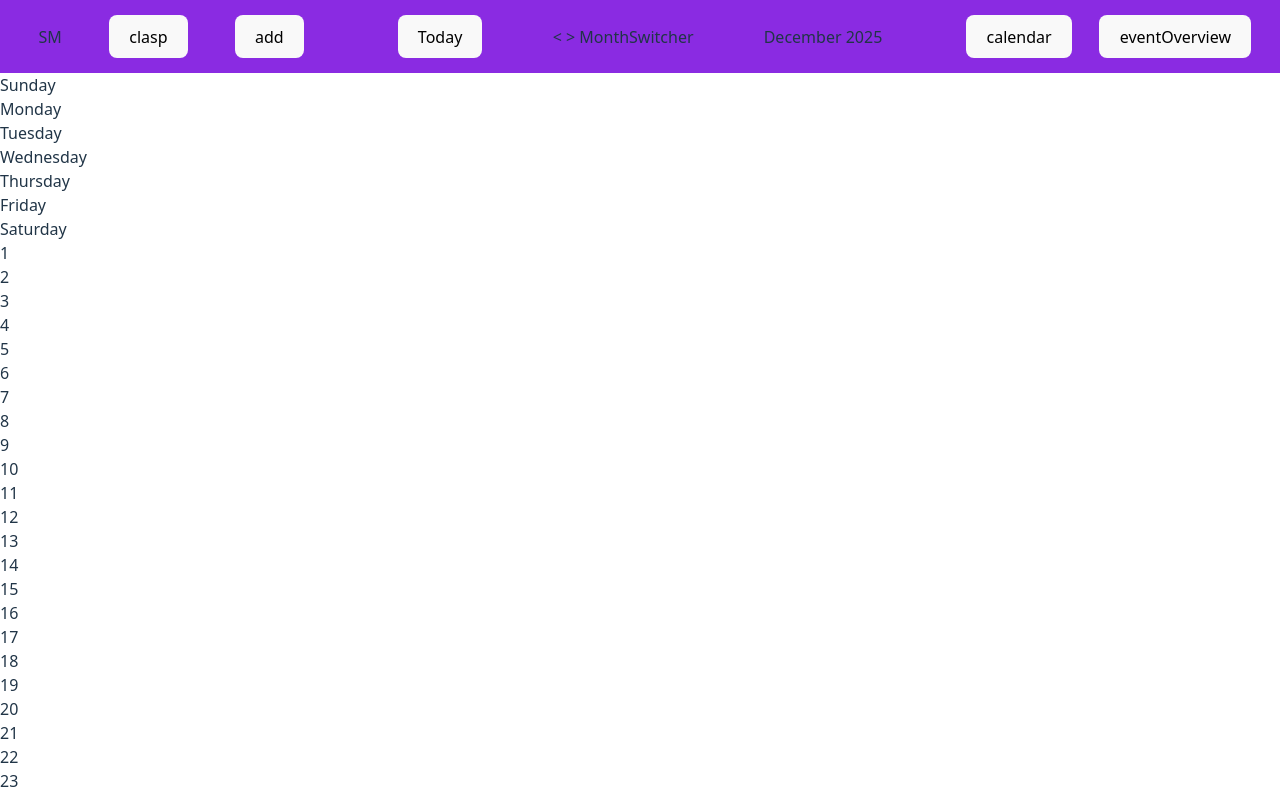
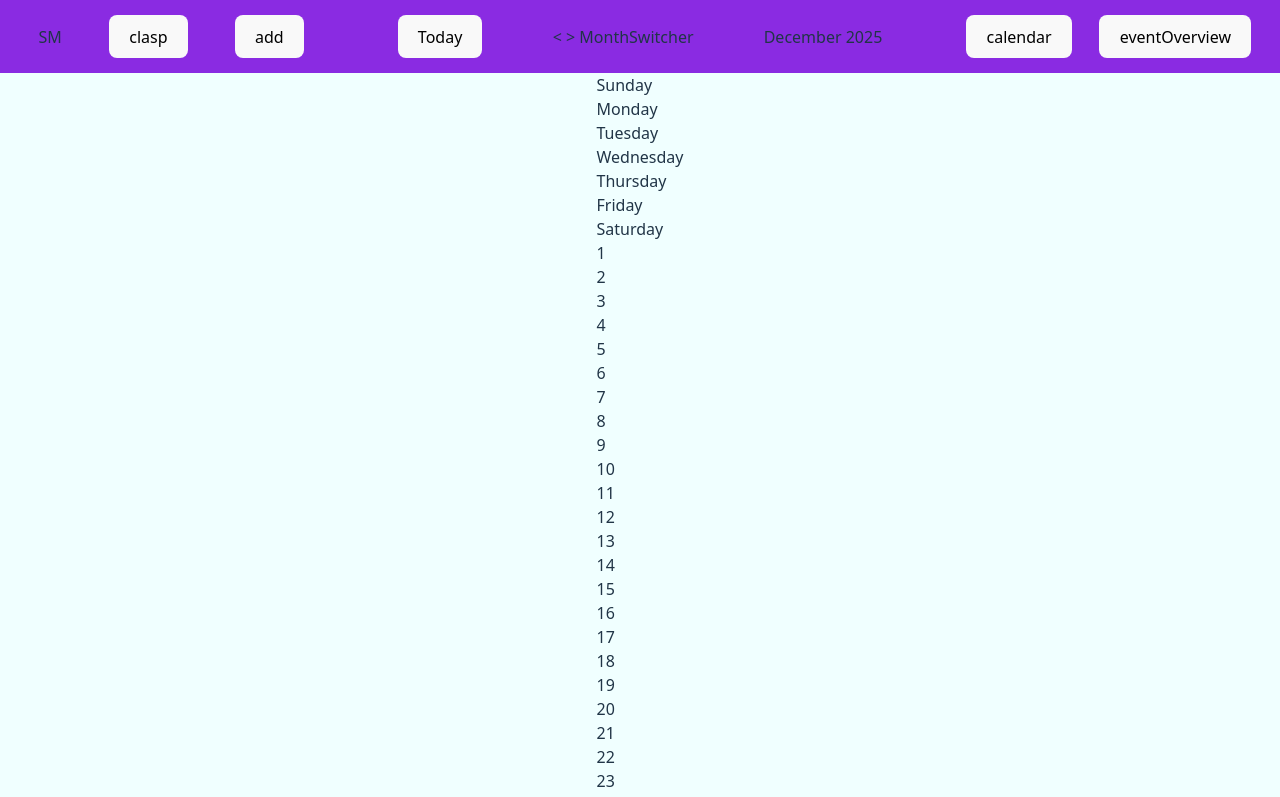
Before and after one commit to smei08/CalendarPlanner, a React (Vite) app: page / in a window 1280 px wide. Shown: the top 797 px of the page. Built offline with nearby package versions, Linux system fonts and the light colour scheme.

Commit message:
simple styling added to applayout

```diff
--- a/src/layouts/AppLayout.jsx
+++ b/src/layouts/AppLayout.jsx
@@ -2,6 +2,7 @@ import Navbar from "../components/navigation/Navbar/Navbar";
 import MiniCalenderCard from "../components/calendar/MiniCalendar";
 import LabelCard from "../components/notes/LabelCard";
 import NotesCard from "../components/notes/NotesCard";
+import "./applayout.css";
 import { useState } from "react";
 
 export default function AppLayout({ children }) {
--- /dev/null
+++ b/src/layouts/applayout.css
@@ -0,0 +1,16 @@
+.app-layout {
+  background-color: azure;
+  display: flex;
+  flex-direction: column;
+  justify-content: center;
+  align-items: center;
+}
+
+.header-cards {
+  display: flex;
+  justify-content: space-around;
+  width: 100%;
+  height: 200px;
+  align-items: center;
+  background-color: bisque;
+}
```
